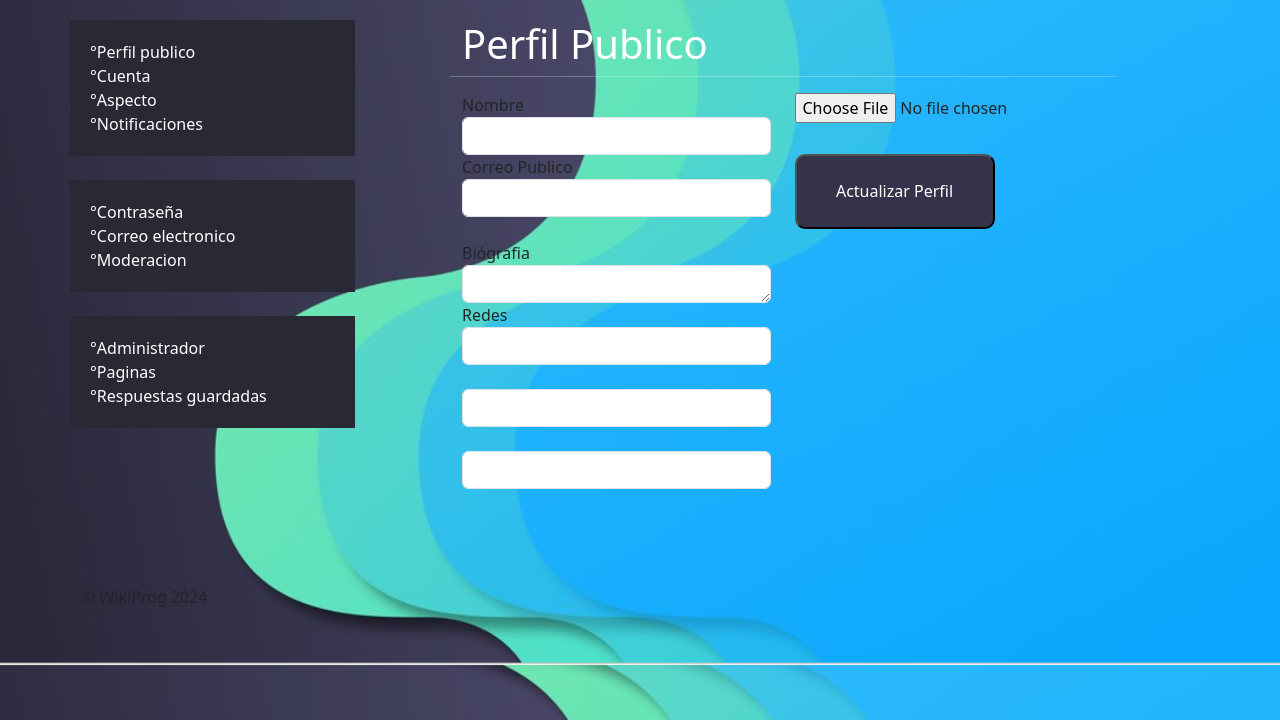
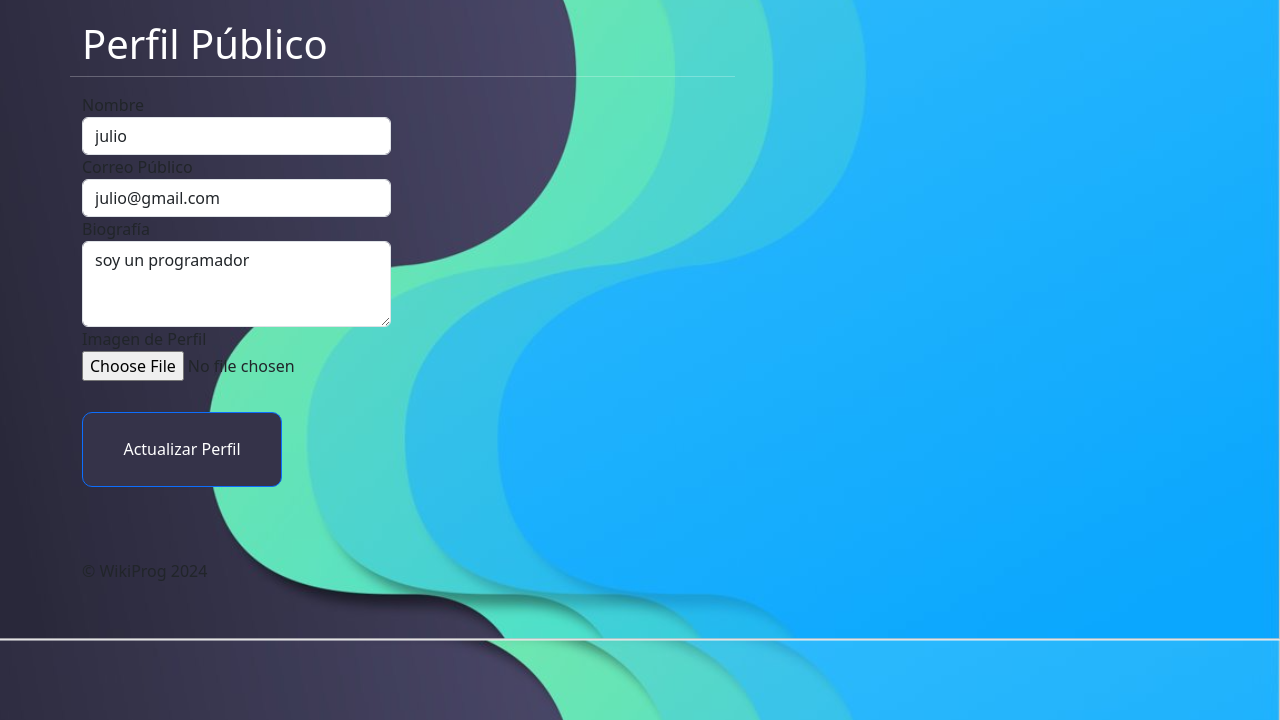
Before and after one commit to darklink2003/WikiProgFinal2024, a PHP site: page /controlador.php?seccion=seccion10 in a window 1280 px wide. Shown: the part 80-800 px from the top of the page. Run offline with PHP 8.4, Linux system fonts and the light colour scheme; a user stored in the database is signed in; data comes from the database, SQL or seed files in the repository.

Commit message:
version 4.0

```diff
--- /dev/null
+++ b/wikiprog/1.html
@@ -0,0 +1 @@
+echo "<div class='circulo'><img src='css/img/perfil.png' alt='' width='100%' height='100%'></div>";
--- a/wikiprog/bienvenido.php
+++ b/wikiprog/bienvenido.php
@@ -3,7 +3,7 @@ session_start();
 
 // Verificar si el usuario ha iniciado sesión
 if (!isset($_SESSION['username'])) {
-    header("Location: index.html"); // Redirigir a la página de inicio de sesión si no ha iniciado sesión
+    header("Location: controlador.php?seccion=seccion2"); // Redirigir a la página de inicio de sesión si no ha iniciado sesión
     exit();
 }
 
--- a/wikiprog/seccion10.php
+++ b/wikiprog/seccion10.php
@@ -1,55 +1,84 @@
+<?php
+// Inicia la sesión si no está activa
+if (session_status() === PHP_SESSION_NONE) {
+    session_start();
+}
+
+// Verificar si el usuario está autenticado
+if (!isset($_SESSION['usuario_id'])) {
+    header("Location: controlador.php?seccion=seccion2&error=not_logged_in");
+    exit();
+}
+
+// Conexión a la base de datos
+$servername = "localhost";
+$username = "root";
+$password = "";
+$dbname = "wikiprog";
+
+// Crear conexión
+$conn = new mysqli($servername, $username, $password, $dbname);
+
+// Verificar la conexión
+if ($conn->connect_error) {
+    die("Error de conexión: " . $conn->connect_error);
+}
+
+// Obtener el usuario_id de la sesión
+$usuario_id = $_SESSION['usuario_id'];
+
+// Consulta SQL para obtener los datos del usuario
+$sql = "SELECT usuario, correo, biografia FROM usuario WHERE usuario_id = ?";
+$stmt = $conn->prepare($sql);
+$stmt->bind_param("i", $usuario_id);
+$stmt->execute();
+$result = $stmt->get_result();
+
+if ($result->num_rows > 0) {
+    $user_data = $result->fetch_assoc();
+} else {
+    // Manejar el caso en que no se encuentren datos del usuario
+    $user_data = [
+        'usuario' => '',
+        'correo' => '',
+        'biografia' => ''
+    ];
+}
+
+$stmt->close();
+$conn->close();
+?>
+
 <!-- actualizar perfil -->
 <div class="container2">
     <!-- fila y columnas izquierdas -->
     <div class="row">
-        <div class="col-md-4">
-            <div class="row">
-                <div id="columna" class="col-md-4" style="color: white;">°Perfil publico <br> °Cuenta <br> °Aspecto <br>
-                    °Notificaciones </div>
-            </div> <br>
-            <div class="row">
-                <div id="columna" class="col-md-4" style="color: white;">°Contraseña <br> °Correo electronico
-                    <br>°Moderacion
-                </div>
-            </div> <br>
-            <div class="row">
-                <div id="columna" class="col-md-4" style="color: white;"><a href="administrador.html"
-                        style="text-decoration: none; color:white"> °Administrador</a> <br> °Paginas <br> °Respuestas
-                    guardadas
-                </div>
-            </div>
-        </div>
-
         <div id="formulario" class="col-md-7">
             <div id="linea" class="row">
-                <h1>Perfil Publico</h1>
+                <h1>Perfil Público</h1>
                 <hr style="color: white; font-size: 20px;">
             </div>
             <div class="row">
                 <div id="formulario2" class="col-md-6">
-                    <form>
+                    <form action="actualizar_datos.php" method="post" enctype="multipart/form-data">
                         <div class="form-group">
-                            <label for="formGroupExampleInput">Nombre </label>
-                            <input type="text" class="form-control" id="formGroupExampleInput">
+                            <label for="formGroupExampleInput">Nombre</label>
+                            <input type="text" class="form-control" id="formGroupExampleInput" name="nombre" value="<?php echo htmlspecialchars($user_data['usuario']); ?>" required>
                         </div>
                         <div class="form-group">
-                            <label for="formGroupExampleInput2">Correo Publico</label>
-                            <input type="text" class="form-control" id="formGroupExampleInput2">
-                        </div> <br>
-                        <label for="formGroupExampleInput2">Biógrafia</label>
-                        <textarea class="form-control" cols="30" rows="1"></textarea>
+                            <label for="formGroupExampleInput2">Correo Público</label>
+                            <input type="email" class="form-control" id="formGroupExampleInput2" name="correo" value="<?php echo htmlspecialchars($user_data['correo']); ?>" required>
+                        </div>
                         <div class="form-group">
-                            <label for="formGroupExampleInput2">Redes</label>
-                            <input type="text" class="form-control" id="formGroupExampleInput2"><br>
-                            <input type="text" class="form-control" id="formGroupExampleInput2"><br>
-                            <input type="text" class="form-control" id="formGroupExampleInput2"><br>
+                            <label for="biografia">Biografía</label>
+                            <textarea class="form-control" id="biografia" name="biografia" rows="3"><?php echo htmlspecialchars($user_data['biografia']); ?></textarea>
                         </div>
+                        <div class="form-group">
+                            <label for="perfil_imagen">Imagen de Perfil</label>
+                            <input type="file" class="form-control-file" id="perfil_imagen" name="perfil_imagen" >
+                        </div>
+                        <button id="boton_perfil" type="submit" class="btn btn-primary">Actualizar Perfil</button>
                     </form>
-                </div>
-                <div id="perfil" class="col-md-6">
-                    <input type="file" name="" >
-                    <button id="boton_perfil" type="button">
-                        <a href="perfil.html" style="text-decoration: none;color:white">Actualizar Perfil</a></button>
                 </div>
             </div>
         </div>
--- a/wikiprog/seccion12.php
+++ b/wikiprog/seccion12.php
@@ -19,7 +19,7 @@ if (!isset($_SESSION['usuario_id'])) {
                             TU NUBE
                         </h1>
                         <hr>
-                        <a href="index.html" class="enlace">Inicio</a><br>
+                        <a href="controlador.php?seccion=seccion1" class="enlace">Inicio</a><br>
                         <a href="#" class="enlace">Mis Archivos</a><br>
                         <a href="#" class="enlace">Mis Cursos</a><br>
                     </div>
--- a/wikiprog/seccion3.php
+++ b/wikiprog/seccion3.php
@@ -19,7 +19,7 @@
           <p
             style="padding-left: 20px;margin-right: 10px; background-color: #4f40fa;border-radius: 5px;height: 100%;color:white;padding:10px">
             Nivel:alto</p>
-          <a href="index.html"
+          <a href="controlador.php?seccion=seccion1"
             style="padding-left: 20px;background-color: #4f40fa;border-radius: 5px;height: 100%;color:white;padding:10px;text-decoration: none;">Finalizar
           </a>
 
```
Also changed, not shown: wikiprog/actualizar_datos.php (added, +87 -0 lines), wikiprog/seccion9.php (+16 -10 lines), wikiprog/img_usuario/Maicol_Sanchez.jpg (added), wikiprog/img_usuario/Pablo_Mondragon.jpg (added), wikiprog/img_usuario/contenedor.JPG (added), wikiprog/img_usuario/descarga (1).jpg (added).
